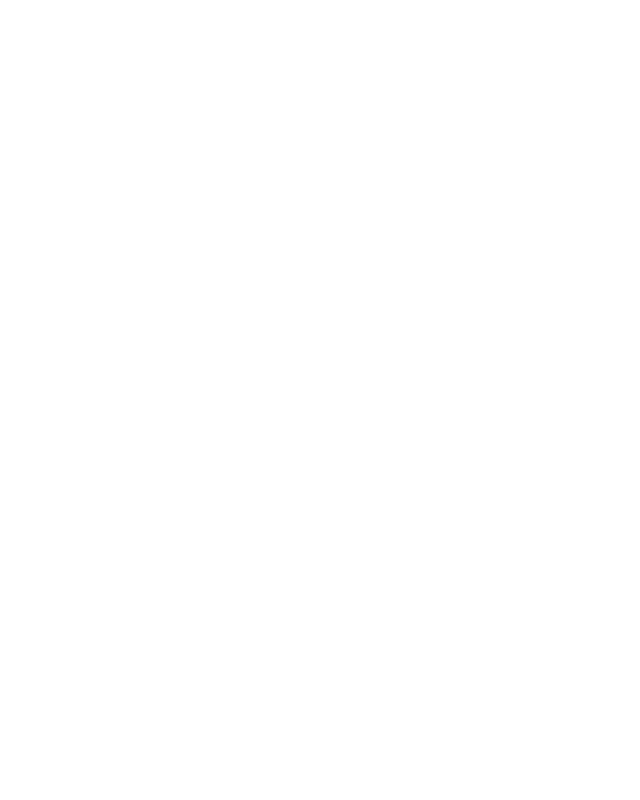
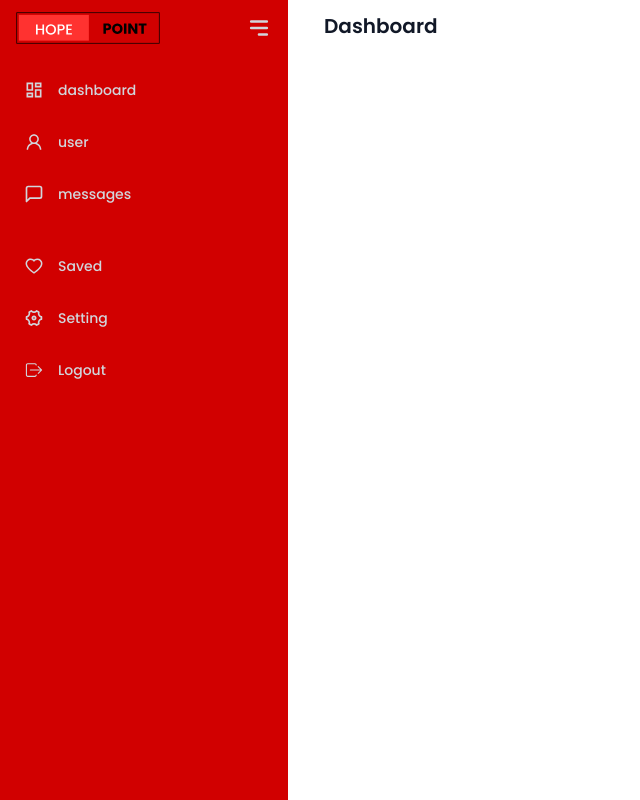
Before and after one commit to creativaPoetaLtd/hope-point-fn, a React (Vite) app: page /dashboard in a window 1280 px wide. Before the commit this address had no page. Shown: the whole page, without its empty margins (0-640 px from the left). Built offline with nearby package versions, Linux system fonts and the light colour scheme.

Commit message:
Add dashboard template

```diff
--- a/package.json
+++ b/package.json
@@ -10,9 +10,11 @@
     "preview": "vite preview"
   },
   "dependencies": {
+    "lucide-react": "^0.314.0",
     "react": "^18.2.0",
     "react-dom": "^18.2.0",
     "react-dropdown-select": "^4.11.1",
+    "react-icons": "^5.0.1",
     "react-router-dom": "^6.21.3",
     "react-scroll": "^1.9.0",
     "styled-components": "^6.1.6"
--- a/src/App.tsx
+++ b/src/App.tsx
@@ -16,9 +16,9 @@
         <Hero />
         <About />
         <HowItWorks />
+        <Locations />
         <Partnership />
         <Testmonial />
-        <Locations />
       </main>
       <div className='w-full'>
         <Footer />
--- /dev/null
+++ b/src/components/Booking/Booking.tsx
@@ -0,0 +1,12 @@
+
+const Booking = () => {
+    return (
+        <>
+            <h1>
+                This is Booking page
+            </h1>
+        </>
+    );
+};
+
+export default Booking;
--- /dev/null
+++ b/src/components/sidebar/Sidebar.tsx
@@ -0,0 +1,73 @@
+import React, { useState } from "react";
+import { HiMenuAlt3 } from "react-icons/hi";
+import { MdOutlineDashboard } from "react-icons/md";
+import { RiSettings4Line } from "react-icons/ri";
+import { AiOutlineUser, AiOutlineHeart } from "react-icons/ai";
+import { FiMessageSquare } from "react-icons/fi";
+import { Link } from "react-router-dom";
+import { CiLogout } from "react-icons/ci";
+import { IoIosLogOut } from "react-icons/io";
+
+import Logo from "../../assets/img/Logo.svg"; // Import your logo
+
+const Sidebar = () => {
+    const menus = [
+        { name: "dashboard", link: "/", icon: MdOutlineDashboard },
+        { name: "user", link: "/", icon: AiOutlineUser },
+        { name: "messages", link: "/", icon: FiMessageSquare },
+        { name: "Saved", link: "/", icon: AiOutlineHeart, margin: true },
+        { name: "Setting", link: "/", icon: RiSettings4Line },
+        { name: "Logout", link: "/", icon: IoIosLogOut },
+    ];
+    const [open, setOpen] = useState(true);
+
+    return (
+        <section className="flex gap-6">
+            {/* Sidebar */}
+            <div
+                className={`bg-[#d10000] min-h-screen ${open ? "w-72" : "w-16"} duration-500 text-gray-300 px-4`}
+            >
+                <div className="py-3 flex justify-between items-center">
+                    {/* Logo */}
+                    {open && (
+                        <Link to="/">
+                            <img src={Logo} alt="Logo" className="w-18 h-8 cursor-pointer" />
+                        </Link>
+                    )}
+                    {/* Hamburger Icon */}
+                    <HiMenuAlt3 size={26} className="cursor-pointer" onClick={() => setOpen(!open)} />
+                </div>
+                <div className="mt-4 flex flex-col gap-4 relative">
+                    {/* Menu Items */}
+                    {menus?.map((menu, i) => (
+                        <Link
+                            to={menu?.link}
+                            key={i}
+                            className={` ${menu?.margin && "mt-5"} group flex items-center text-sm  gap-3.5 font-medium p-2 hover:bg-black rounded-md`}
+                        >
+                            <div>{React.createElement(menu?.icon, { size: "20" })}</div>
+                            <h2
+                                style={{
+                                    transitionDelay: `${i + 3}00ms`,
+                                }}
+                                className={`whitespace-pre duration-500 ${!open && "opacity-0 translate-x-28 overflow-hidden"
+                                    }`}
+                            >
+                                {menu?.name}
+                            </h2>
+                            <h2
+                                className={`${open && "hidden"} absolute left-48 bg-white font-semibold whitespace-pre text-gray-900 rounded-md drop-shadow-lg px-0 py-0 w-0 overflow-hidden group-hover:px-2 group-hover:py-1 group-hover:left-14 group-hover:duration-300 group-hover:w-fit  `}
+                            >
+                                {menu?.name}
+                            </h2>
+                        </Link>
+                    ))}
+                </div>
+            </div>
+            {/* Main Content */}
+            <div className="m-3 text-xl text-gray-900 font-semibold">Dashboard</div>
+        </section>
+    );
+};
+
+export default Sidebar;
--- a/src/main.tsx
+++ b/src/main.tsx
@@ -7,6 +7,8 @@
 import ContactPage from './pages/ContactPage.tsx'
 import LoginPage from './pages/LoginPage.tsx'
 import SignupPage from './pages/SignupPage.tsx'
+import BookingPage from './pages/BookingPage.tsx'
+import Dashboard from './pages/Dashboard/dashboard.tsx'
 ReactDOM.createRoot(document.getElementById('root')!).render(
   <React.StrictMode>
     <Router>
@@ -16,6 +18,9 @@
         <Route path="/Contact" element={<ContactPage />} />
         <Route path="/Login" element={<LoginPage />} />
         <Route path="/signup" element={<SignupPage />} />
+        <Route path="/booking" element={<BookingPage />} />
+        <Route path="/dashboard" element={<Dashboard />} />
+
       </Routes>
     </Router>
 
--- /dev/null
+++ b/src/pages/BookingPage.tsx
@@ -0,0 +1,9 @@
+import Booking from '../components/Booking/Booking'
+
+const BookingPage = () => {
+    return (
+        <Booking />
+    )
+}
+
+export default BookingPage
--- /dev/null
+++ b/src/pages/Dashboard/Dashboard.tsx
@@ -0,0 +1,10 @@
+import Sidebar from "../../components/sidebar/Sidebar"
+const Dashboard = () => {
+    return (
+        <>
+            <Sidebar />
+        </>
+    )
+}
+
+export default Dashboard
```
Also changed, not shown: 1 other file (tests, documents, lock files or other folders).
